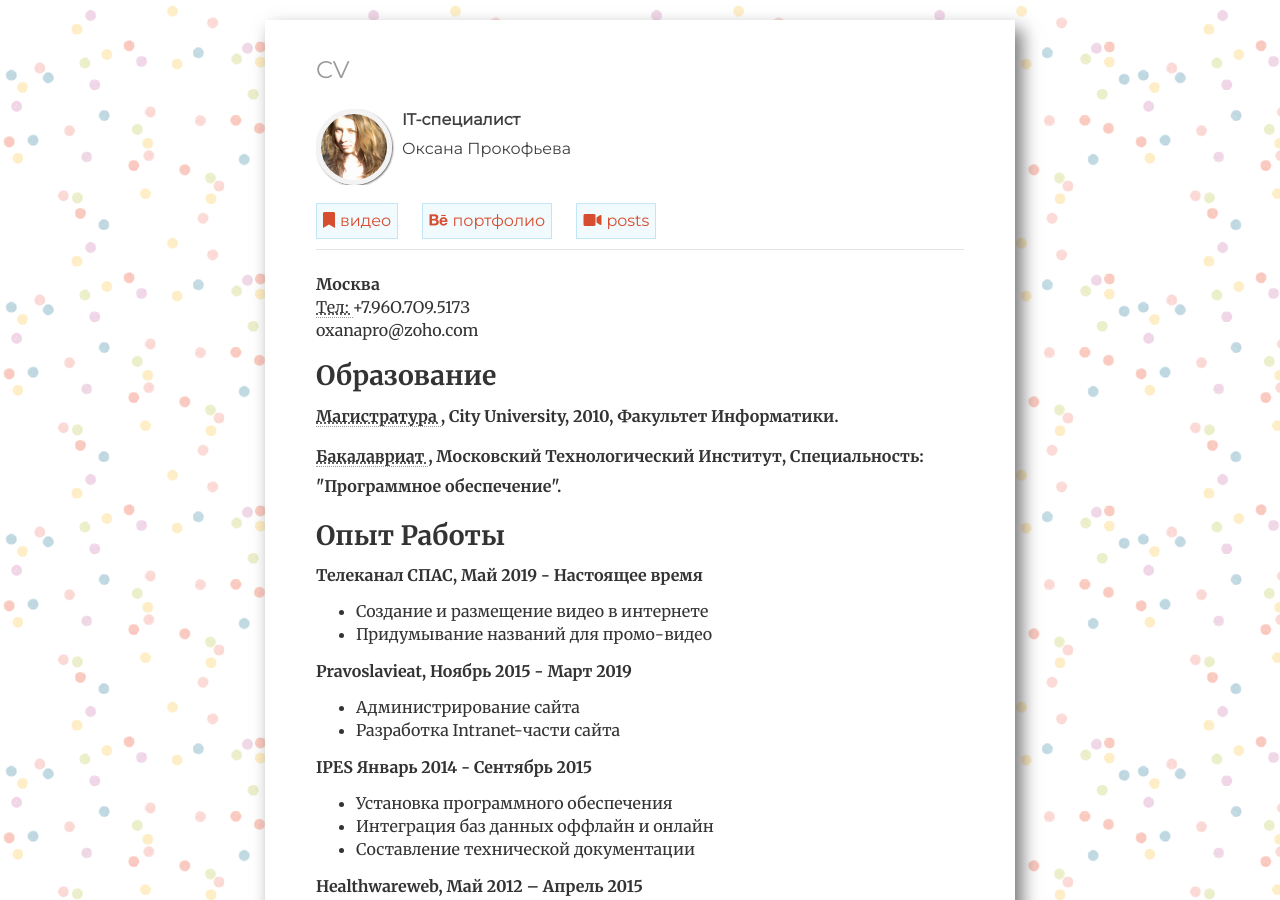
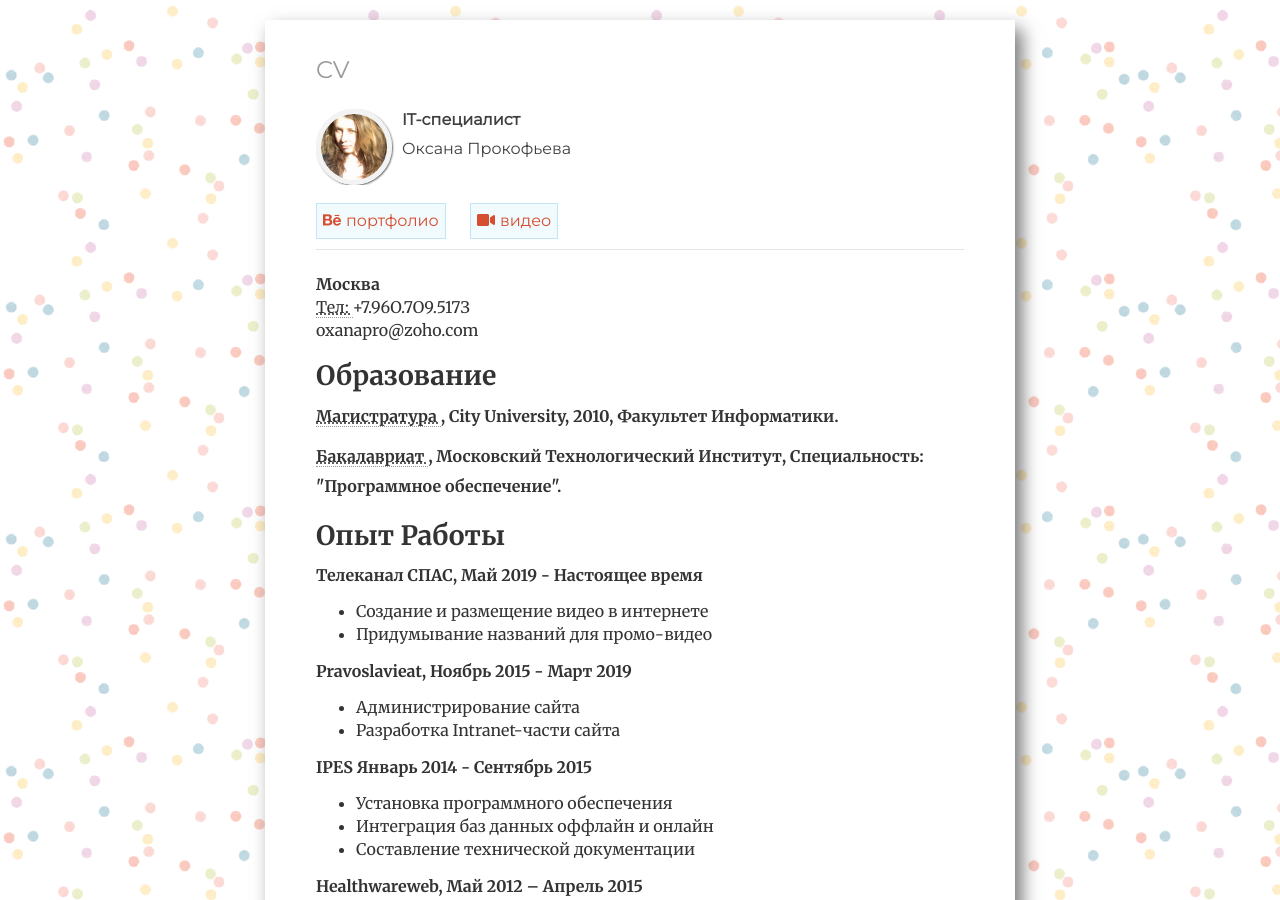
Before and after one commit to cvkp/cvkp.github.io, a Jekyll site: the page built from cv/index.html, in a window 1280 px wide and 900 px high. Built offline with Jekyll 4.4.1, drawn with Linux system fonts in a browser that asks for light colours; nearby versions of some CDN libraries; library files that are not in the unit come from our copies.

Commit message:
Update index.html

```diff
--- a/cv/index.html
+++ b/cv/index.html
@@ -38,9 +38,9 @@ ref: cv
 
 
 			<p class="cv-links">
-<a href="https://cvkp.github.io/video/"><i class="fa fa-bookmark"></i>Видео</a>
+
 <a href="https://www.behance.net/xeni-xeni"><i class="fa fa-behance" aria-hidden="true"></i>Портфолио</a>
-<a href="https://cvkp.github.io/video/"><i  class="fa fa-video-camera" aria-hidden="true" ></i>Posts</a></p>
+<a href="https://cvkp.github.io/video/"><i  class="fa fa-video-camera" aria-hidden="true" ></i>Видео</a></p>
 
 
 
```
